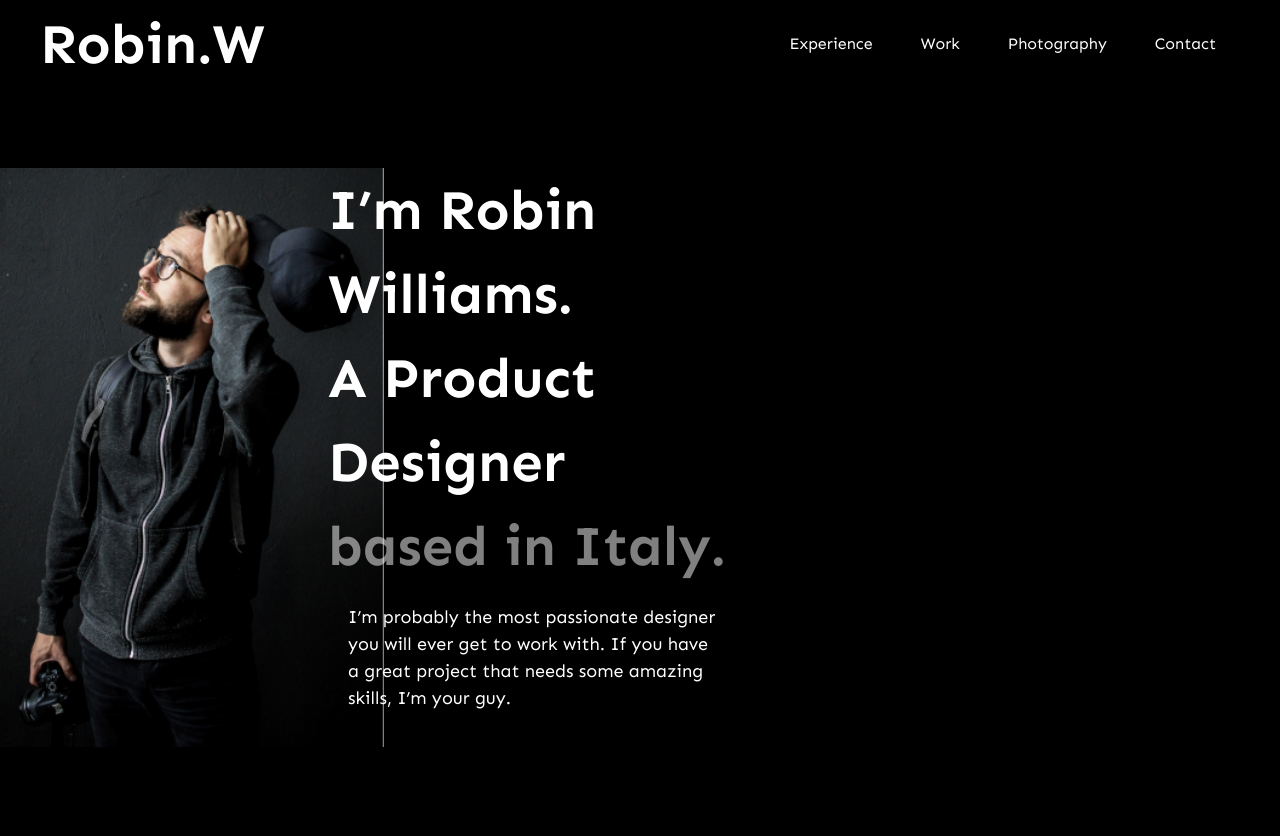
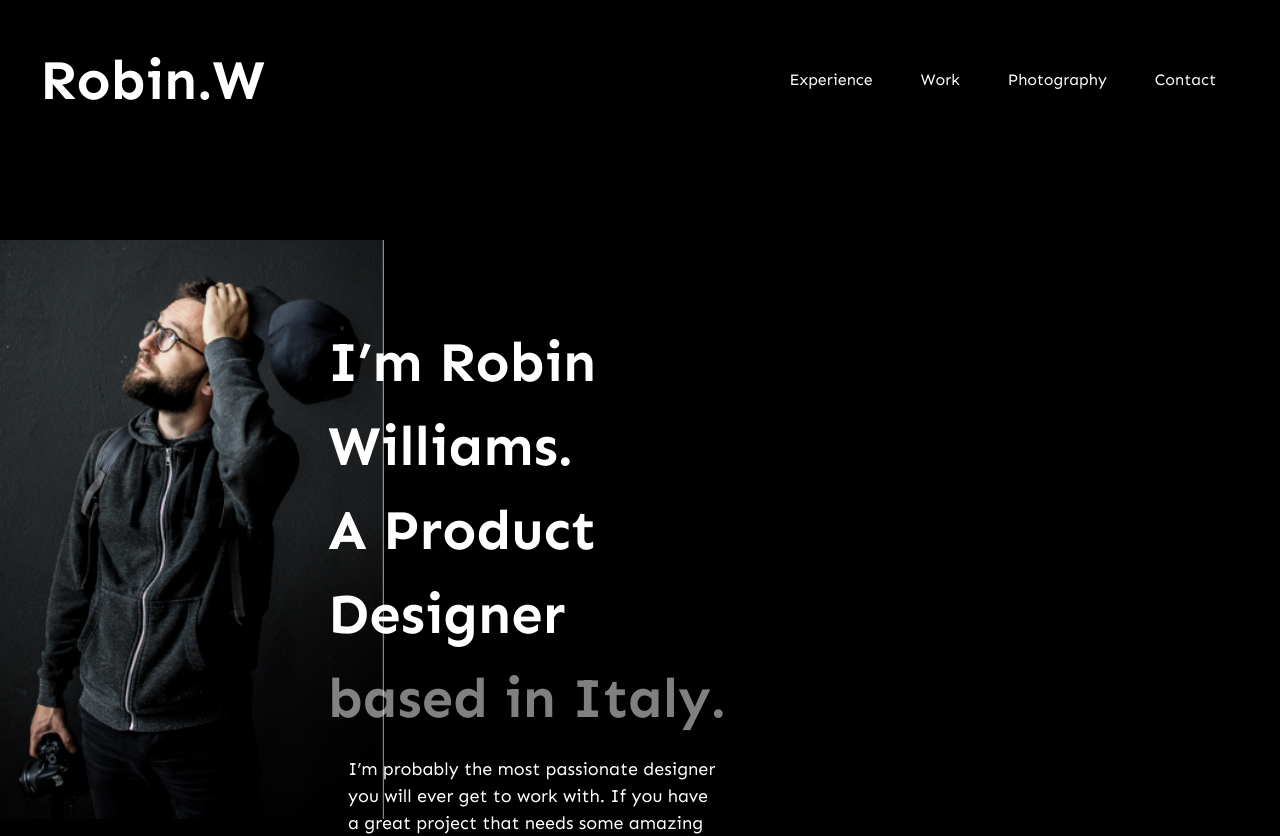
Before and after one commit to Kaliuzhnyi-Nazariy/RobinW, a Next.js app: page / in a window 1280 px wide. Shown: the top 836 px of the page. Built offline with nearby package versions, Linux system fonts and the light colour scheme.

Commit message:
make section component more universal

```diff
--- a/components/Hero/Content.tsx
+++ b/components/Hero/Content.tsx
@@ -4,7 +4,7 @@ import Section from "../helper/Section";
 const HeroContent = () => {
   return (
     <Section
-      extraStyles="flex flex-col items-center gap-4 py-12 min-[768px]:w-[408px]  min-[768px]:ml-[-36px] min-[768px]:pr-10 "
+      extraStyles="flex flex-col items-center gap-4 min-[768px]:w-[408px]  min-[768px]:ml-[-36px] min-[768px]:pr-10 "
       extraPaddings="min-[768px]:p-0"
     >
       <h1 className="min-[360px]:w-[320px] min-[768px]:w-[408px]">
--- a/components/WriteMe/WriteMe.tsx
+++ b/components/WriteMe/WriteMe.tsx
@@ -4,7 +4,7 @@ import Form from "./Form";
 
 const WriteMe = () => {
   return (
-    <Section extraPaddings="py-12 min-[768px]:flex gap-6 justify-center min-[768px]:py-20 ">
+    <Section extraPaddings="min-[768px]:flex gap-6 justify-center  ">
       <div className="min-[768px]:w-[332px] min-[1440px]:w-[526px] ">
         <h2>Let’s get started</h2>
         <p className="text-[var(--lightGrey)] mt-4 ">
--- a/components/helper/Section.tsx
+++ b/components/helper/Section.tsx
@@ -4,14 +4,34 @@ const Section = ({
   children,
   extraStyles,
   extraPaddings,
+  changedYPadding,
+  isDiv = false,
 }: {
   children: React.ReactNode;
   extraStyles?: string;
   extraPaddings?: string;
+  changedYPadding?: string;
+  isDiv?: boolean;
 }) => {
   return (
+    <>
+      {isDiv ? (
+        <div
+          className={`px-1.5 min-[360px]:px-5 ${
+            changedYPadding ? changedYPadding : "py-12 min-[768px]:py-20 "
+          }  ${extraStyles} ${
+            extraPaddings
+              ? extraPaddings
+              : "min-[768px]:px-10 min-[1440px]:px-[72px]"
+          } `}
+        >
+          {children}
+        </div>
+      ) : (
         <section
-      className={`px-1.5 min-[360px]:px-5  ${extraStyles} ${
+          className={`px-1.5 min-[360px]:px-5 ${
+            changedYPadding ? changedYPadding : "py-12 min-[768px]:py-20 "
+          }  ${extraStyles} ${
             extraPaddings
               ? extraPaddings
               : "min-[768px]:px-10 min-[1440px]:px-[72px]"
@@ -19,6 +39,8 @@ const Section = ({
         >
           {children}
         </section>
+      )}
+    </>
   );
 };
 
```
Lines whose indentation alone changed are shown as unchanged.
